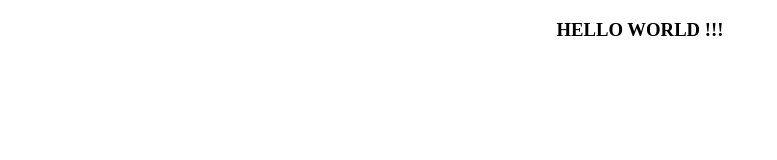
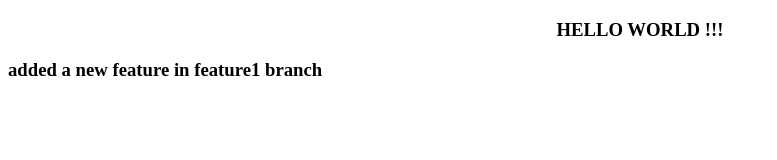
Before and after one commit to kamran2908/localRepo, a plain HTML site: page index.html in a window 1280 px wide. Shown: the whole page, without its empty margins (0-777 px from the left). Drawn offline with Linux system fonts and the light colour scheme.

Commit message:
added a new feature

```diff
--- a/index.html
+++ b/index.html
@@ -7,5 +7,6 @@
 </head>
 <body>
     <h3 align="center">HELLO WORLD !!!</h3>
+    <h3>added a new feature in feature1 branch</h3>
 </body>
 </html>
```
